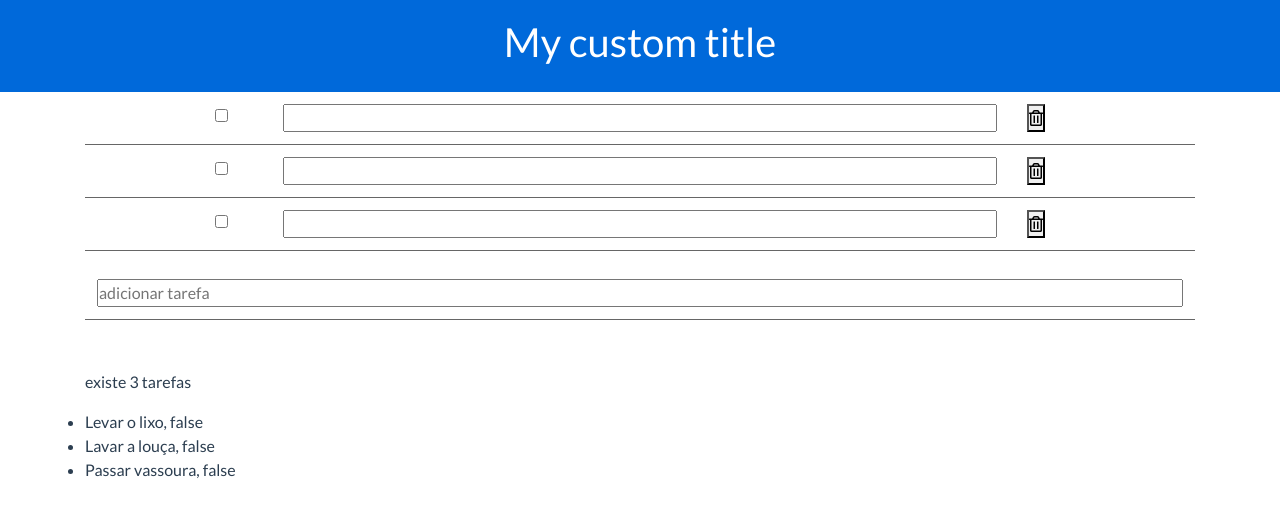
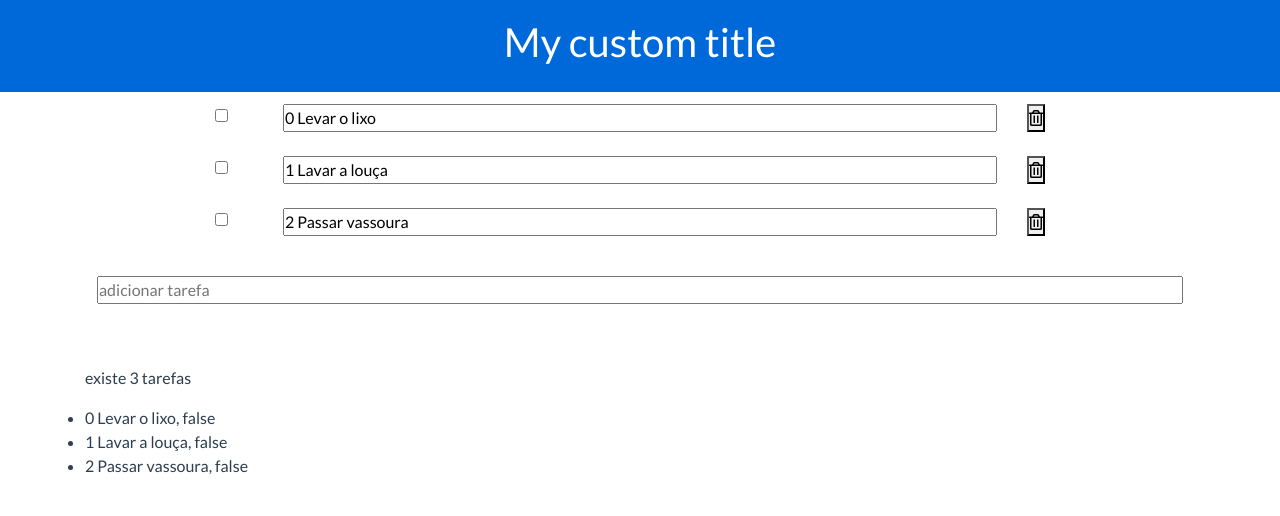
Before and after one commit to thiagoBHS/pwa-test, a Vue app: page / in a window 1280 px wide. Shown: the top 516 px of the page. Built offline with nearby package versions, Linux system fonts and the light colour scheme.

Commit message:
add uptade task

```diff
--- a/src/components/listItem.vue
+++ b/src/components/listItem.vue
@@ -1,15 +1,14 @@
 <template>
-	<div class="list__item--wrapper">
+	<div class="list__item--wrapper" :class="{ task_is_done : task.isDone}">
 		<div class="row justify-content-center">
 			<div class="col-1">
-				<input type="checkbox" name="isDone" v-model="checkBox">
-				<!-- <input type="checkbox" name="isDone" :v-model="modelo"> -->
+				<input type="checkbox" name="isDone" v-model="task.isDone">
 			</div>
 			<div class="col-8">
-				<input type="text" :value="taskText">
+				<input type="text" v-model="task.text">
 			</div>
 			<div class="col-1">
-				<button @click="removeTasks(taskIndex)">
+				<button @click="removeTasks(index)">
 					<i class="far fa-trash-alt"></i>
 				</button>
 			</div>
@@ -21,36 +20,59 @@
 	import { mapActions } from "vuex";
 	export default {
 		name: 'listItem',
-		props: ['taskText','taskIndex'],
-		// props: ['taskText','modelo', 'taskIndex'],
+		props: ['task','index'],
 		data() {
 			return {
-				checkBox: false
+				taskText: this.task.text
 			}
 		},
 		watch: {
-			checkBox () {
-				// console.log('watch CheckBox: ', this.checkBox)
-
-				var 	index = this.taskIndex,
-					checkBox = this.checkBox
-				this.$store.commit('UPDATE_TASK_STATUS', {index, checkBox})
-
+			taskText () {
+				// this.debounce( function () {
+				// 	console.log('teste');
+				// }, 200)
+					console.log('teste');
 			}
+			// checkBox () {
+			// 	var 	index = this.taskIndex,
+			// 		checkBox = this.checkBox
+			// 	this.$store.commit('UPDATE_TASK_STATUS', {index, checkBox})
+			// }
 		},
 		methods: {
 			...mapActions([ 'removeTask','updateStatus' ]),
 			removeTasks (index) {
-				this.removeTask(index)
+				//this.removeTask(index)
+				this.$store.dispatch('removeTask', index)
+			},
+			debounce(func, wait, immediate) {
+				var timeout;
+
+				return function executedFunction() {
+					var context = this;
+					var args = arguments;
+
+					var later = function() {
+						timeout = null;
+						if (!immediate) func.apply(context, args);
+					};
+					var callNow = immediate && !timeout;
+					clearTimeout(timeout);
+					timeout = setTimeout(later, wait);
+					if (callNow) func.apply(context, args);
+				}
 			}
 		}
 	}
 </script>
 
 <style>
+	.task_is_done {
+		opacity: 0.5;
+	}
 	.list__item--wrapper {
 		padding: 12px;
-		border-bottom: 1px #666 solid;
+		background: #fff;
 	}
 	.list__item--wrapper p {
 		padding: 0;
--- a/src/components/listResume.vue
+++ b/src/components/listResume.vue
@@ -2,7 +2,7 @@
      <div>
           <ul  class="list--resume">
                <li v-for="task in tarefas" :key="task.index">
-                    {{ task.taskText }}, {{task.isDone}}
+                    {{ task.text }}, {{task.isDone}}
                </li>
           </ul>
      </div>
--- a/src/store.js
+++ b/src/store.js
@@ -8,9 +8,9 @@ export default new Vuex.Store({
      state: {
           title: 'My custom title',
           tasks: [
-               { taskText: 'Levar o lixo', isDone: false},
-               { taskText: 'Lavar a louça', isDone: false},
-               { taskText: 'Passar vassoura', isDone: false},
+               { text: '0 Levar o lixo', isDone: false},
+               { text: '1 Lavar a louça', isDone: false},
+               { text: '2 Passar vassoura', isDone: false},
           ],
      },
      getters: {
```
